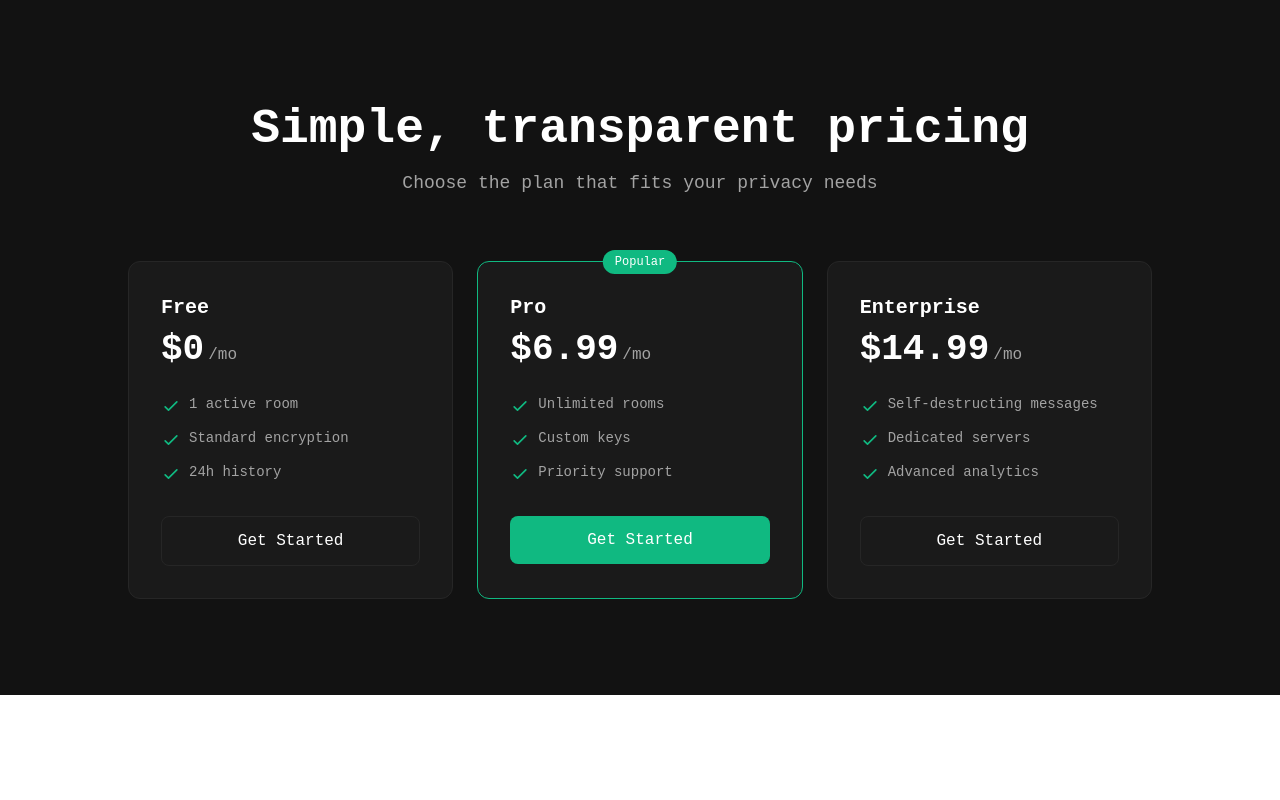
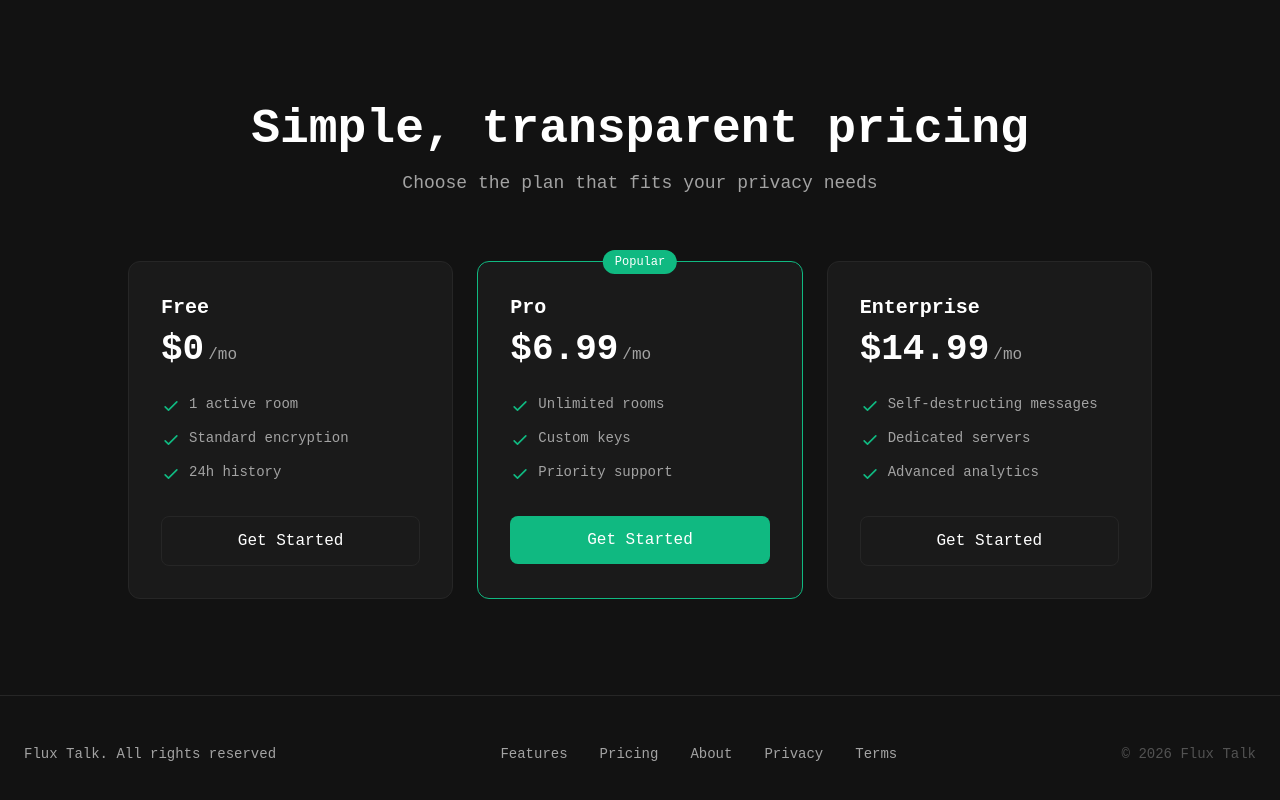
Before and after one commit to h3pixz/flux-talk, a React (Vite) app: page / in a window 1280 px wide. Shown: the part 1302-2102 px from the top of the page. Before the commit the page ends 1997 px from the top, so only its background shows below. Built offline with nearby package versions, Linux system fonts and the light colour scheme.

Commit message:
add: footer

```diff
--- a/src/app/App.tsx
+++ b/src/app/App.tsx
@@ -2,6 +2,7 @@ import Header from "./components/Header";
 import Hero from "./components/Hero";
 import FeaturePreview from "./components/FeaturePreview";
 import Pricing from "./components/Pricing";
+import Footer from "./components/Footer"
 
 export default function App() {
   return (
@@ -10,6 +11,7 @@ export default function App() {
       <Hero />
       <FeaturePreview />
       <Pricing />
+      <Footer />
     </div>
   );
 }
--- /dev/null
+++ b/src/app/components/Footer.tsx
@@ -0,0 +1,23 @@
+export default function Footer() {
+  return (
+    <footer className="py-12 px-6 border-t border-[#262626]">
+      <div className="max-w-7xl mx-auto">
+        <div className="flex flex-col md:flex-row items-center justify-between gap-6">
+          <span className="text-[#a3a3a3] text-sm">Flux Talk. All rights reserved</span>
+
+          <div className="flex items-center gap-8">
+            <a href="#features" className="text-sm text-[#a3a3a3] hover:text-white transition-colors">Features</a>
+            <a href="#pricing" className="text-sm text-[#a3a3a3] hover:text-white transition-colors">Pricing</a>
+            <a href="#about" className="text-sm text-[#a3a3a3] hover:text-white transition-colors">About</a>
+            <a href="#privacy" className="text-sm text-[#a3a3a3] hover:text-white transition-colors">Privacy</a>
+            <a href="#terms" className="text-sm text-[#a3a3a3] hover:text-white transition-colors">Terms</a>
+          </div>
+
+          <div className="text-sm text-[#525252]">
+            © 2026 Flux Talk
+          </div>
+        </div>
+      </div>
+    </footer>
+  );
+}
```
